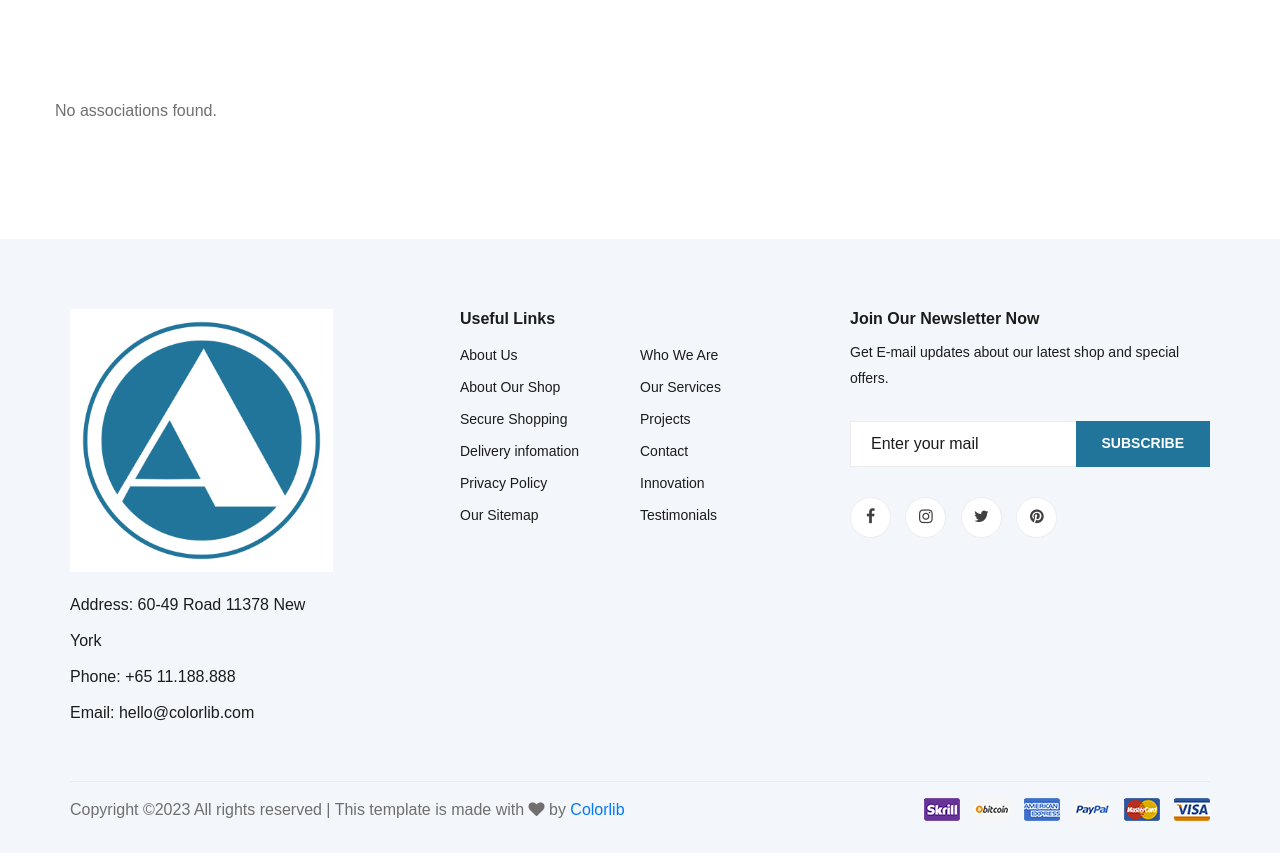
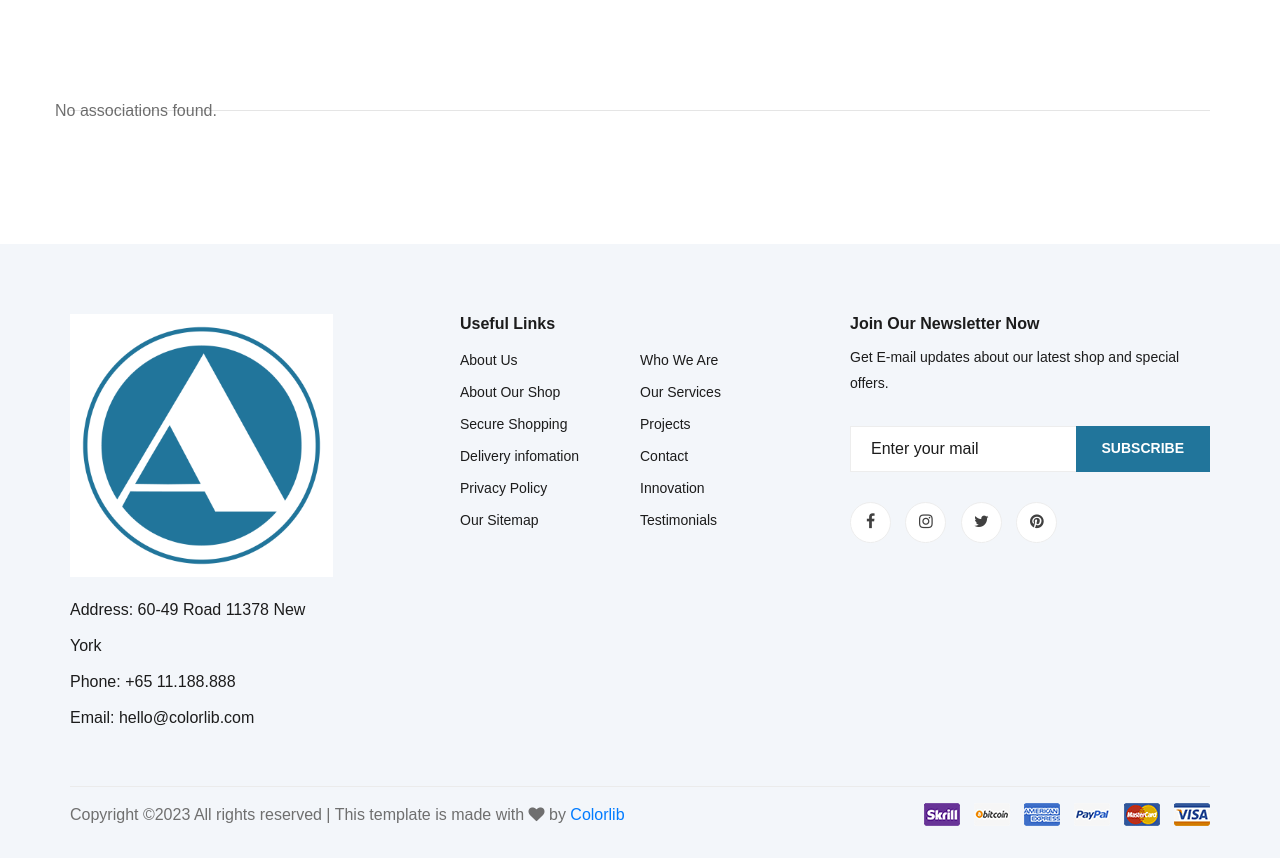
Before and after one commit to youssefayed213/AuraWeb, a Symfony app: template templates/association/index.html.twig in a window 1280 px wide. Shown: the part 560-1418 px from the top of the page. Before the commit the page ends 1381 px from the top, so only its background shows below. Run offline with Twig, Linux system fonts and the light colour scheme; the template is opened without the code that fills it, so the values that code supplies are empty; some libraries are stand-ins or nearby versions.

Commit message:
fixpagination

```diff
--- a/templates/association/index.html.twig
+++ b/templates/association/index.html.twig
@@ -72,12 +72,11 @@
 				{% if associations|length == 0 %}
 					<p>No associations found.</p>
 				{% endif %}
-				{#
-												<div class="col-lg-12">
-													<div class="product__pagination blog__pagination">
-														{{ knp_pagination_render(associations) }}
-													</div>
-												</div> #}
+				<div class="col-lg-12">
+					<div class="product__pagination blog__pagination">
+						{{ knp_pagination_render(associations) }}
+					</div>
+				</div>
 			</div>
 		</div>
 	</section>
```
